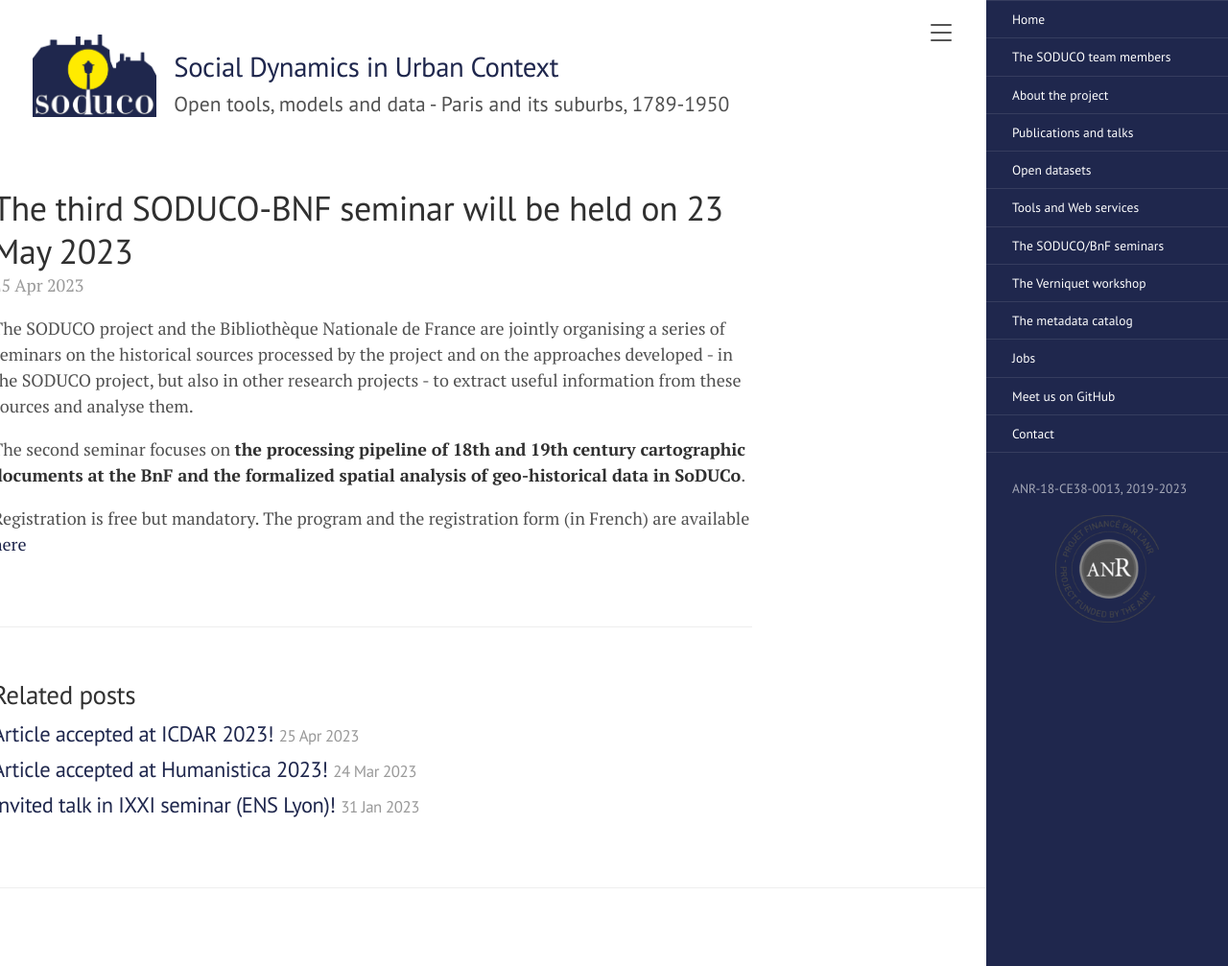
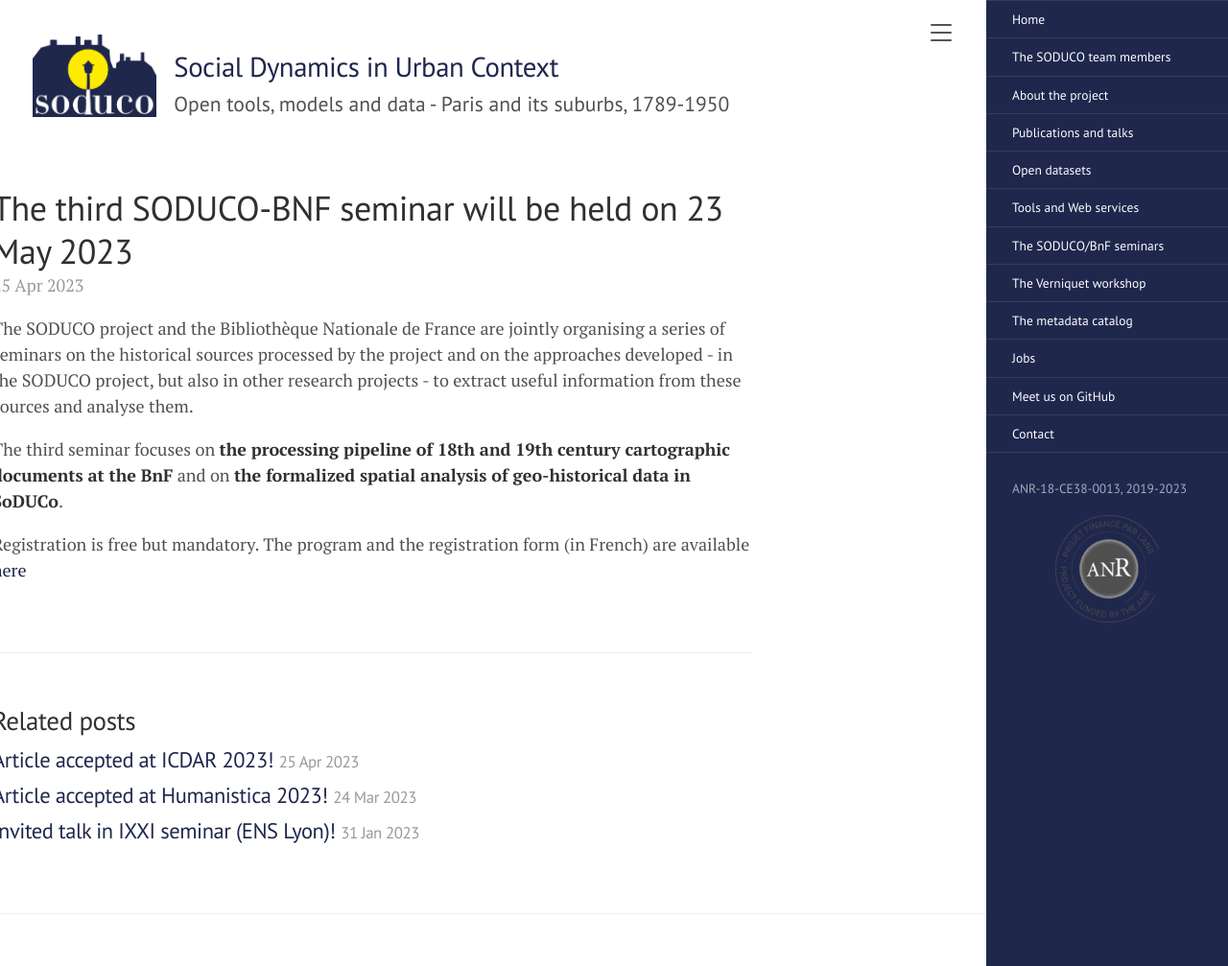
Before and after one commit to soduco/soduco.github.io, a Jekyll site: the page built from _posts/2023-04-25-soduco-bnf-seminar-3.md, in a window 1280 px wide and 1007 px high. Shown: the whole window at 96% size. Built offline with Jekyll 4.4.1, drawn with Linux system fonts in a browser that asks for light colours.

Commit message:
Update 2023-04-25-soduco-bnf-seminar-3.md

```diff
--- a/_posts/2023-04-25-soduco-bnf-seminar-3.md
+++ b/_posts/2023-04-25-soduco-bnf-seminar-3.md
@@ -5,6 +5,6 @@
 ---
 The SODUCO project and the Bibliothèque Nationale de France are jointly organising a series of seminars on the historical sources processed by the project and on the approaches developed - in the SODUCO project, but also in other research projects - to extract useful information from these sources and analyse them.
 
-The second seminar focuses on **the processing pipeline of 18th and 19th century cartographic documents at the BnF and the formalized spatial analysis of geo-historical data in SoDUCo**.
+The third seminar focuses on **the processing pipeline of 18th and 19th century cartographic documents at the BnF** and on **the formalized spatial analysis of geo-historical data in SoDUCo**.
 
 Registration is free but mandatory. The program and the registration form (in French) are available [here](https://soduco.github.io/soduco_bnf_seminars/)
```
